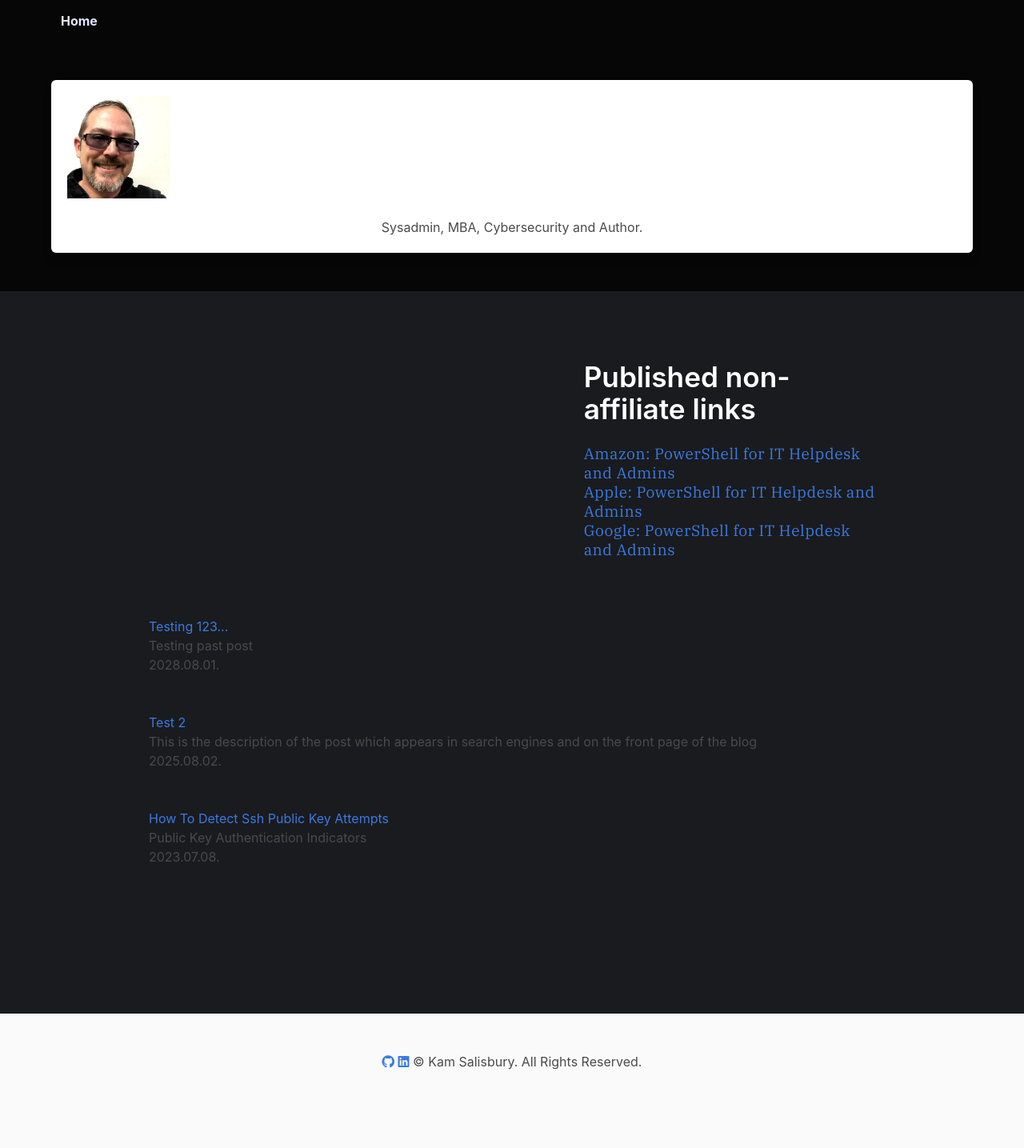
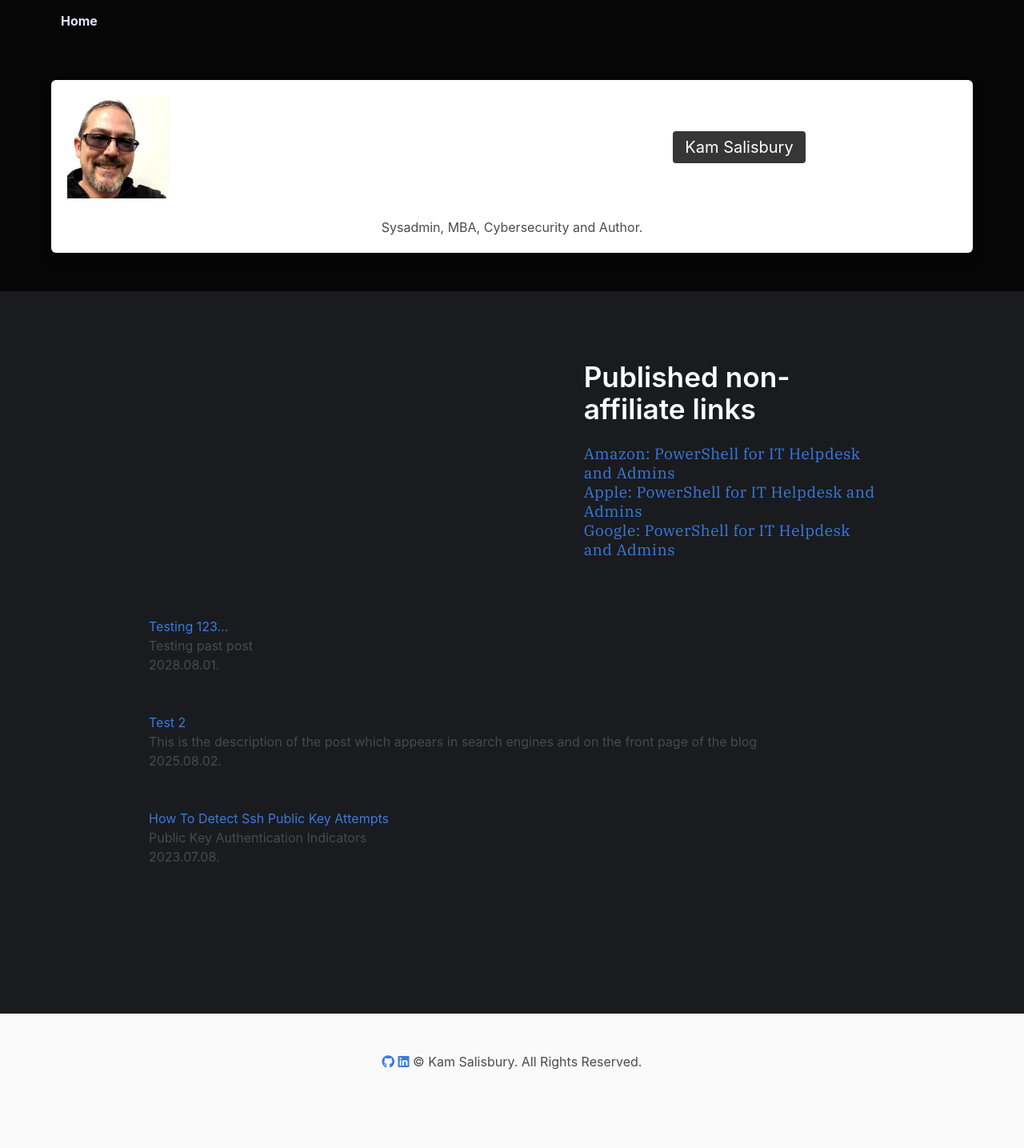
Before and after one commit to kamsalisbury/kamsalisbury.github.io, a Jekyll site: the page built from index.html, in a window 1280 px wide. Shown: the whole page at 80% size. Built offline with Jekyll 4.4.1, drawn with Linux system fonts in a browser that asks for light colours; nearby versions of some CDN libraries; the list of posts is cut into pages by our own code.

Commit message:
Convert subtitle to large tag

```diff
--- a/_layouts/default.html
+++ b/_layouts/default.html
@@ -46,9 +46,7 @@
                             </figure>
                         </div>
                         <div class="column">
-                            <h2 class="subtitle">
-                                Kam Salisbury
-                            </h2>
+                            <span class="tag is-dark is-large">Kam Salisbury</span>
                         </div>
                     </div>
                     <h3>
```
